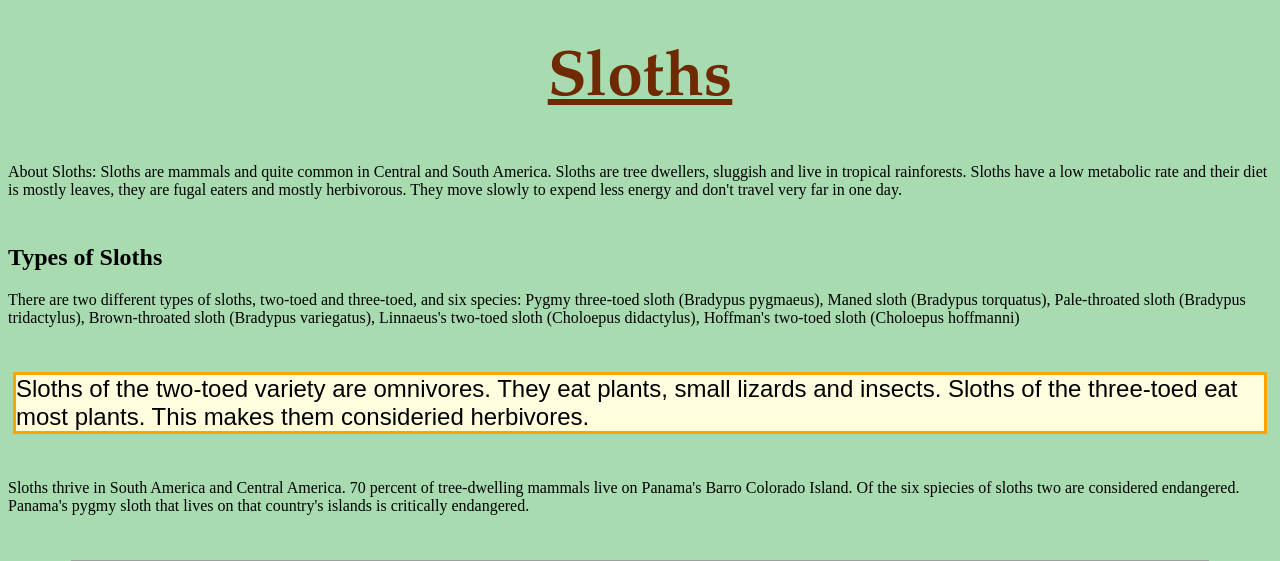
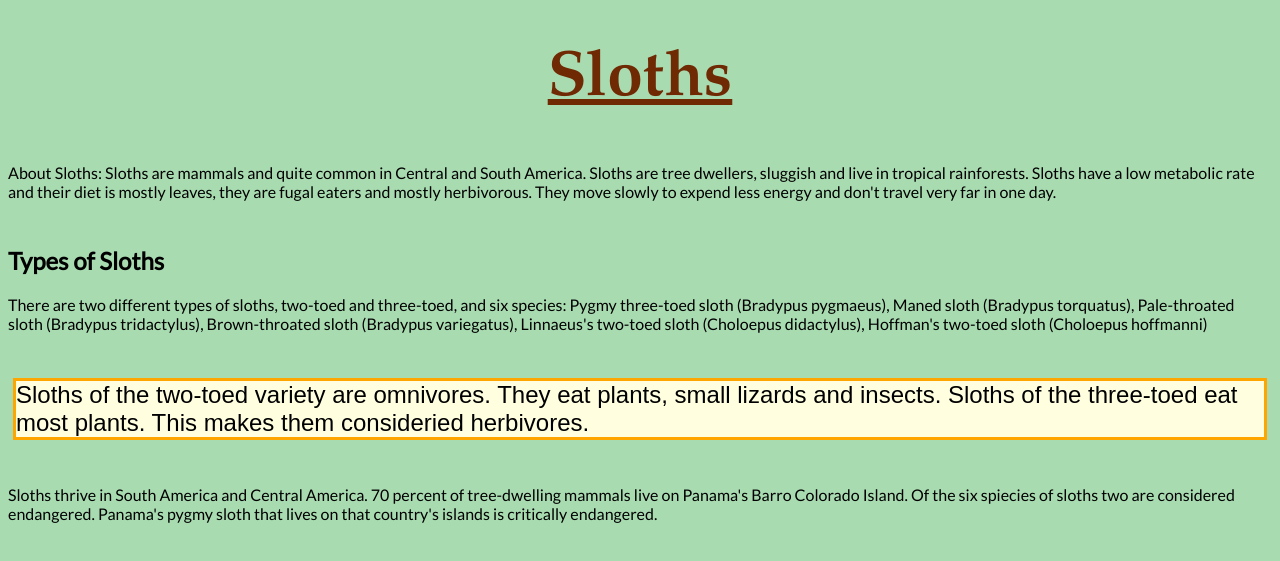
Before and after one commit to IanStoy/FirstRepository, a PHP site: page /index.html in a window 1280 px wide. Shown: the top 561 px of the page. Run offline with PHP 8.4, Linux system fonts and the light colour scheme; grey boxes are pictures that could not be loaded.

Commit message:
Add files via upload

```diff
--- a/index.html
+++ b/index.html
@@ -22,7 +22,15 @@
  }
 
  </style>
+ <head>
+<link rel="stylesheet" href="https://fonts.googleapis.com/css?family=Lato">
+<style>
+body {
+  font-family: "Lato", sans-serif;
+}
 
+</style>
+</head>
 
 <head>
 <title>Sloths</title>
--- a/sloths_style.css
+++ b/sloths_style.css
@@ -3,15 +3,8 @@
   background-color: #A9DBB1;
 }
 
-<head>
-<link rel="stylesheet" href="https://fonts.googleapis.com/css?family=Lato">
-<style>
-body {
-  font-family: "Lato", sans-serif;
-}
-</style>
-</head>
- img { border-style: dashed;
+
+ img.double {border-style: double;
 	border-width: 5px;
 	margin: 15px 15px 15px 15px;
 	border-color: blue; }
```
